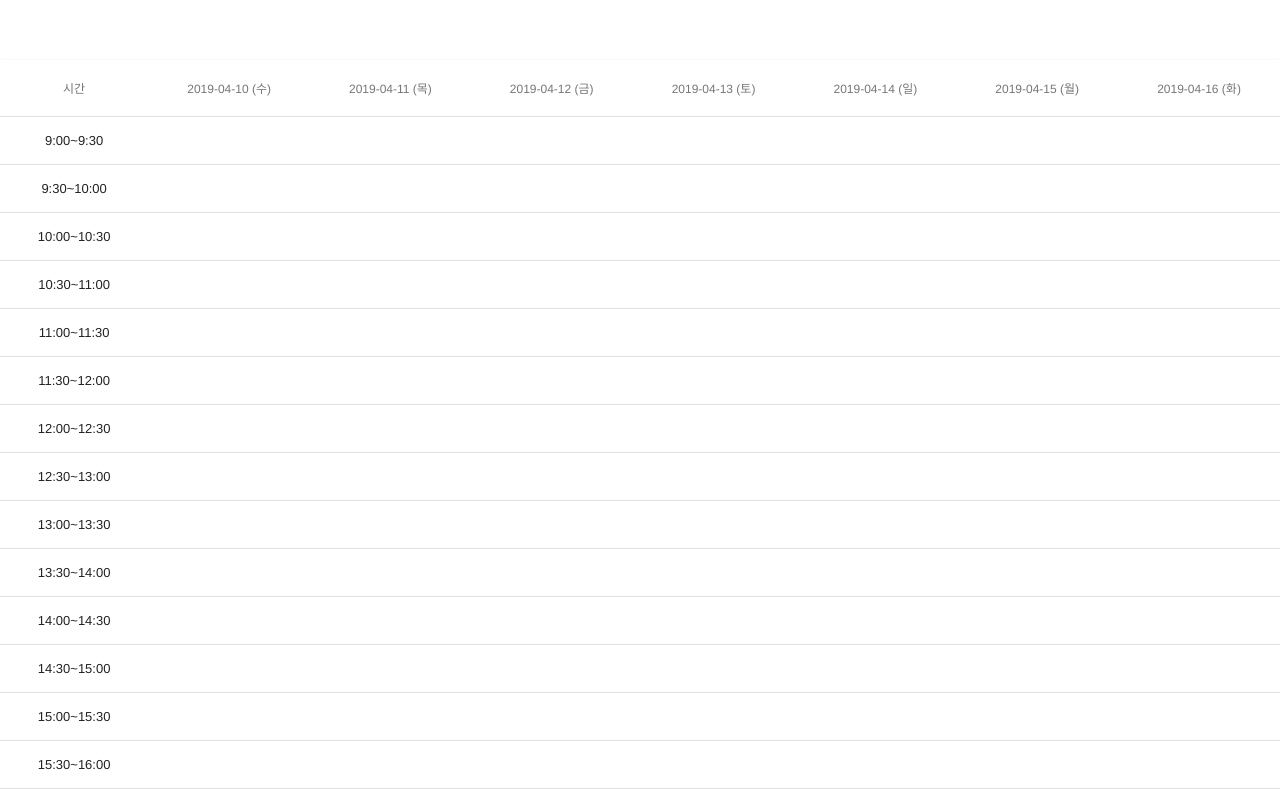
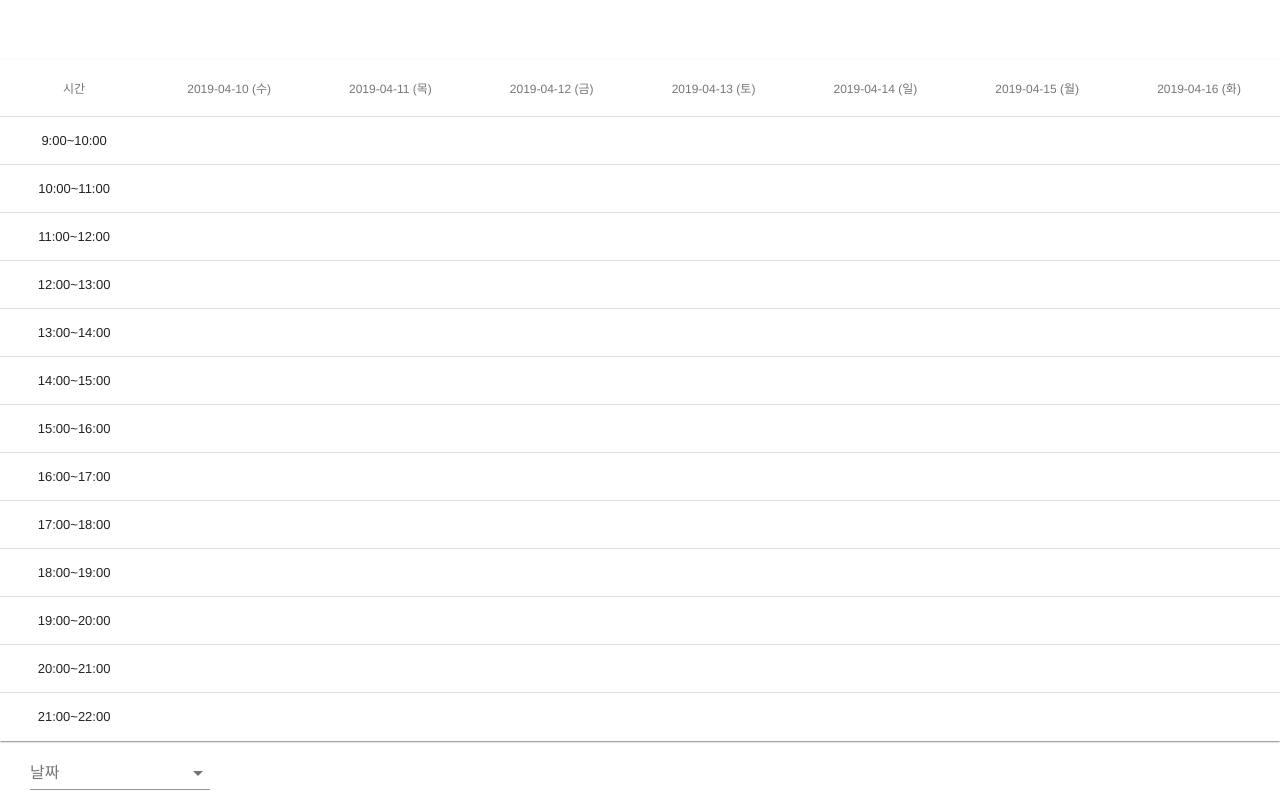
Before and after one commit to kucc-2019-1/kucc-timetable, a Vue app in the folder frontend/: page /#/ in a window 1280 px wide. Shown: the top 800 px of the page. Built offline with nearby package versions, Linux system fonts and the light colour scheme.

Commit message:
[frontend] 시간표에 1시간 단위의 시간만 나타나도록 수정

```diff
--- a/frontend/src/components/Timetable.vue
+++ b/frontend/src/components/Timetable.vue
@@ -3,7 +3,7 @@
       :headers="dayHeaders"
       :items="times"
       :total-items="times.length"
-      :hide-actions="false"
+      hide-actions
       class="elevation-1"
     >
       <template v-slot:items="props">
@@ -24,10 +24,10 @@
 
   function getDateHeader(date) {
     return {
-      'text': `${date.toISOString().split('T')[0]} (${getDayOfWeek(date)})`,
-      'value': `${date.toISOString().split('T')[0]} (${getDayOfWeek(date)})`,
-      'align': 'center',
-      'sortable': false
+      text: `${date.toISOString().split('T')[0]} (${getDayOfWeek(date)})`,
+      value: `${date.toISOString().split('T')[0]} (${getDayOfWeek(date)})`,
+      align: 'center',
+      sortable: false
     };
   }
 
@@ -45,59 +45,31 @@
       },
       dayHeaders: function() {
         const header = [{
-          'text': '시간',
-          'value': 'time',
-          'align': 'center',
-          'sortable': false
+          text: '시간',
+          value: 'time',
+          align: 'center',
+          sortable: false
         }];
         return header.concat(this.days.map(getDateHeader));;
+      },
+      times: function() {
+        const result = [];
+
+        for (let time = this.startTime; time < this.endTime-1; time++) {
+          result.push({time: `${time}:00~${time+1}:00`})
+        }
+        return result;
       }
     },
     data() {
       return {
         startDate: new Date('2019-04-10'),
-        times: [
-          { 'time': '9:00~9:30'  },
-          { 'time': '9:30~10:00' },
-          { 'time': '10:00~10:30' },
-          { 'time': '10:30~11:00' },
-          { 'time': '11:00~11:30' },
-          { 'time': '11:30~12:00' },
-          { 'time': '12:00~12:30' },
-          { 'time': '12:30~13:00' },
-          { 'time': '13:00~13:30' },
-          { 'time': '13:30~14:00' },
-          { 'time': '14:00~14:30' },
-          { 'time': '14:30~15:00' },
-          { 'time': '15:00~15:30' },
-          { 'time': '15:30~16:00' },
-          { 'time': '16:00~16:30' },
-          { 'time': '16:30~17:00' },
-          { 'time': '17:00~17:30' },
-          { 'time': '17:30~18:00' },
-          { 'time': '18:00~18:30' },
-          { 'time': '18:30~19:00' },
-          { 'time': '19:00~19:30' },
-          { 'time': '19:30~20:00' },
-          { 'time': '20:00~20:30' },
-          { 'time': '20:30~21:00' },
-          { 'time': '21:00~21:30' },
-          { 'time': '21:30~22:00' },
-          { 'time': '22:00~22:30' },
-          { 'time': '22:30~23:00' }
-        ]
+        startTime: 9,
+        endTime: 23,
       }
     }
   }
 </script>
 
 <style scoped>
-  /*table {*/
-  /*  border-collapse: collapse;*/
-  /*}*/
-  /*th, td {*/
-  /*  padding: 3px;*/
-  /*  border: 1px solid black;*/
-  /*  border-spacing: 0px;*/
-  /*}*/
 </style>
```
